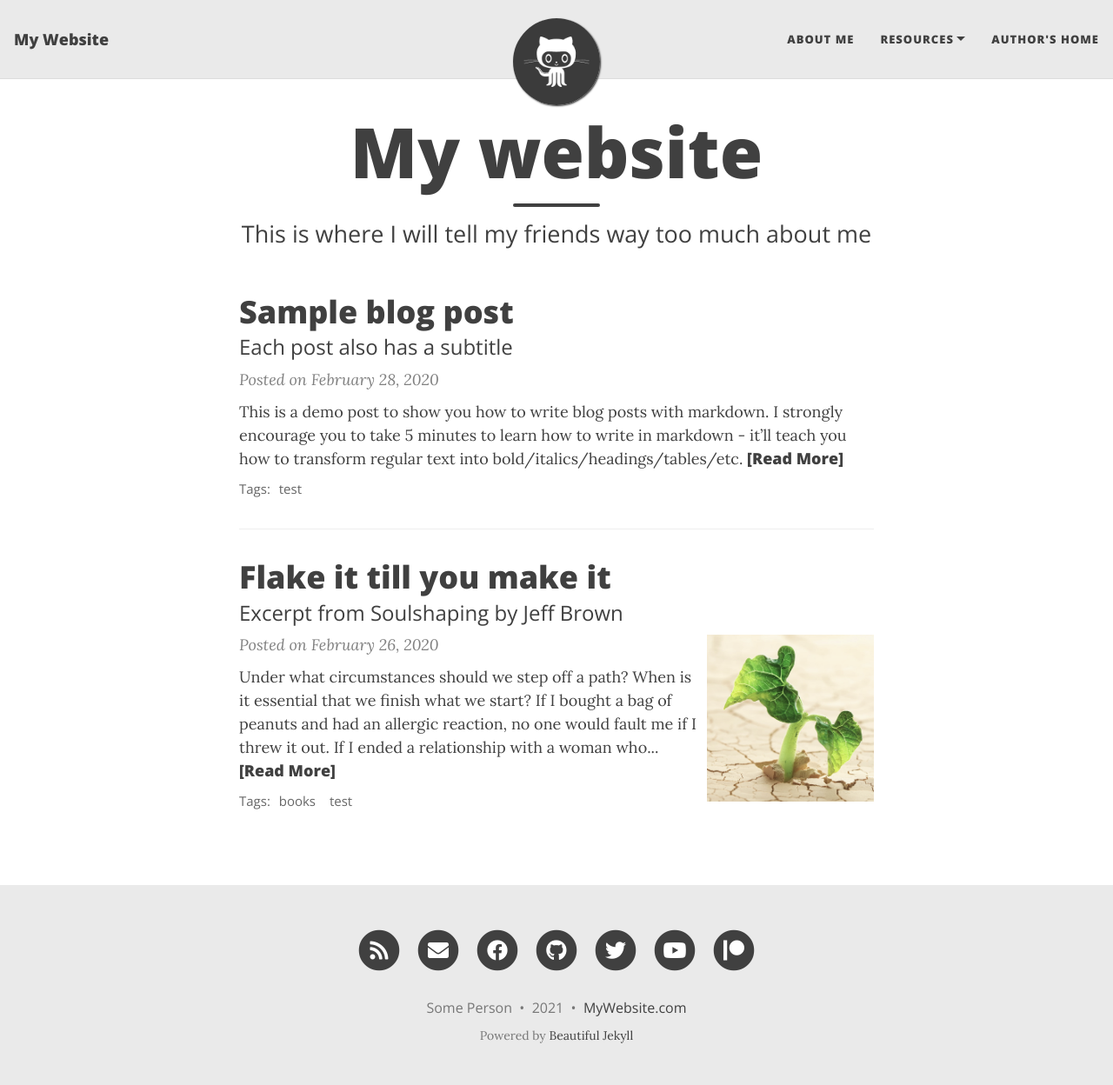
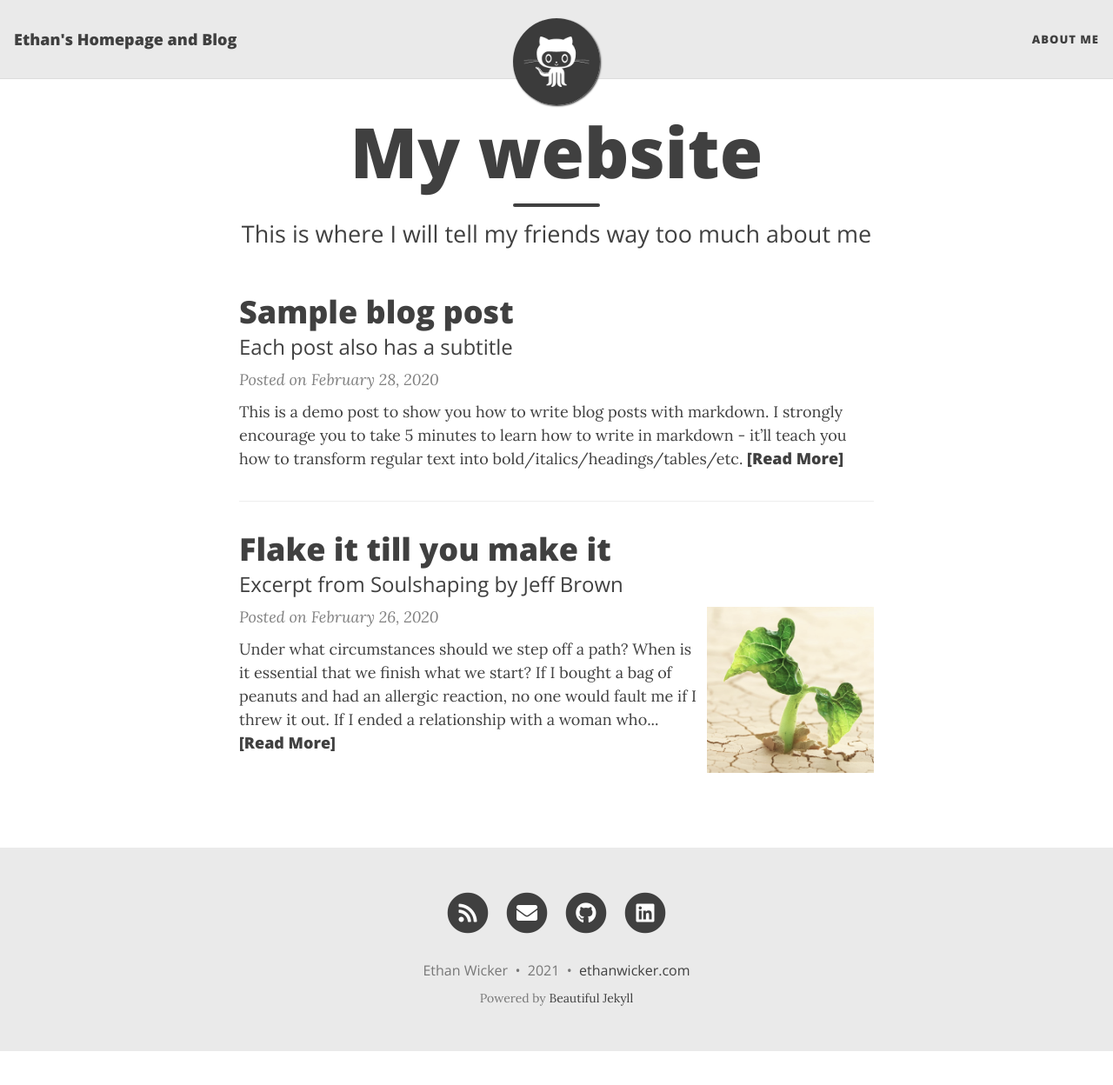
Before and after one commit to ethanwicker/ethanwicker.github.io, a Jekyll site: the page built from index.html, in a window 1280 px wide and 1252 px high. Shown: the top 1248 px of the window at 87% size. Built offline with Jekyll 4.4.1, drawn with Linux system fonts in a browser that asks for light colours; nearby versions of some CDN libraries; the list of posts is cut into pages by our own code.

Commit message:
Updating _config.yml

```diff
--- a/_config.yml
+++ b/_config.yml
@@ -6,19 +6,15 @@
 # --- Required options --- #
 
 # Name of website
-title: My Website
+title: Ethan's Homepage and Blog
 
 # Your name to show in the footer
-author: Some Person
+author: Ethan Wicker
 
 # --- List of links in the navigation bar --- #
 
 navbar-links:
   About Me: "aboutme"
-  Resources:
-    - Beautiful Jekyll: "https://beautifuljekyll.com"
-    - Learn markdown: "https://www.markdowntutorial.com/"
-  Author's home: "https://deanattali.com"
 
 # --- Logo --- #
 
@@ -39,21 +35,21 @@ round-avatar: true
 # Select the social network links that you want to show in the footer.
 # Uncomment the links you want to show and add your information to each one.
 social-network-links:
-  email: "someone@example.com"
-  facebook: deanattali
-  github: daattali
-  twitter: daattali
-  patreon: DeanAttali
-  youtube: c/daattali
+  email: "ethanwicker@gmail.com"
+  github: ethanwicker
+  linkedin: ethanwicker
+#  facebook: yourname
+#  twitter: yourname
+#  patreon: yourname
+#  youtube: yourname
 #  reddit: yourname
-#  linkedin: daattali
 #  xing: yourname
 #  stackoverflow: "3943160/daattali"
-#  snapchat: deanat78
-#  instagram: deanat78
+#  snapchat: yourname
+#  instagram: yourname
 #  spotify: yourname
-#  telephone: +14159998888
-#  steam: deanat78
+#  telephone: +9191234567
+#  steam: yourname
 #  twitch: yourname
 #  yelp: yourname
 #  telegram: yourname
@@ -69,15 +65,15 @@ rss-description: This website is a virtual proof that I'm awesome
 # --- General options --- #
 
 # Select which social network share links to show in posts
-share-links-active:
-  twitter: true
-  facebook: true
-  linkedin: true
-  vk: false
+#share-links-active:
+#  twitter: true
+#  facebook: true
+#  linkedin: true
+#  vk: false
 
 # How to display the link to your website in the footer
 # Remove this if you don't want a link in the footer
-url-pretty: "MyWebsite.com"
+url-pretty: "ethanwicker.com"
 
 # Excerpt word length - Truncate the excerpt of each post on the feed page to the specified number of words
 excerpt_length: 50
@@ -86,7 +82,7 @@ excerpt_length: 50
 feed_show_excerpt: true
 
 # Whether or not to show a list of tags below each post preview in the feed page
-feed_show_tags: true
+feed_show_tags: false
 
 # The keywords to associate with your website, for SEO purposes
 #keywords: "my,list,of,keywords"
@@ -186,7 +182,7 @@ date_format: "%B %-d, %Y"
 # --- You don't need to touch anything below here (but you can if you want) --- #
 
 # Output options (more information on Jekyll's site)
-timezone: "America/Toronto"
+timezone: "America/Denver"
 markdown: kramdown
 highlighter: rouge
 permalink: /:year-:month-:day-:title/
```
